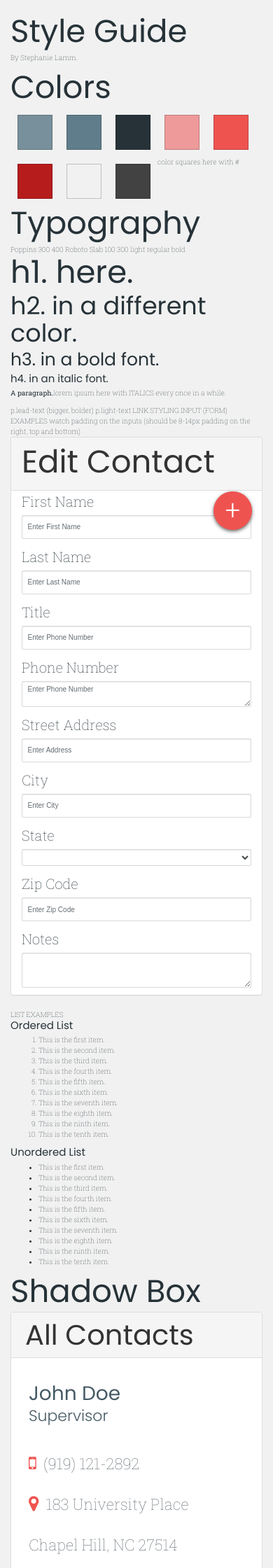
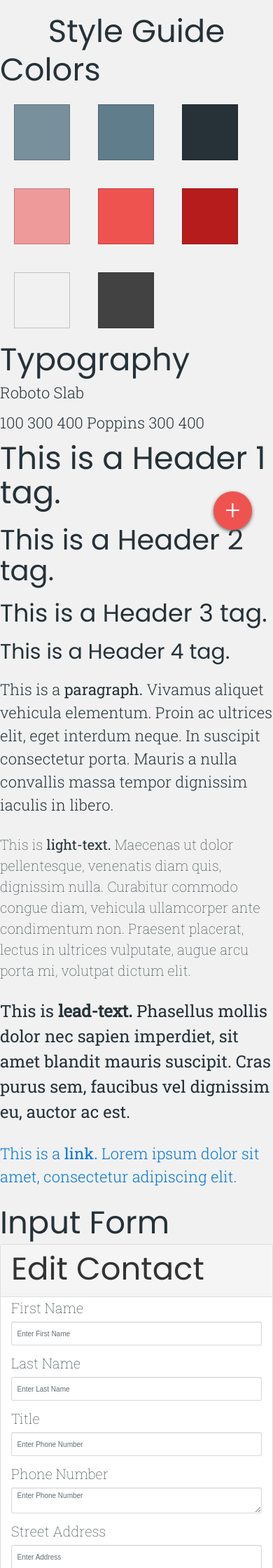
Before and after one commit to stephanielamm/contact-manager-php, a PHP site: page /styleguide.php in a window 390 px wide. Shown: the part 57-2297 px from the top of the page at 70% size. Run offline with PHP 8.4, Linux system fonts and the light colour scheme; data that the repository does not hold is empty; some libraries are stand-ins or nearby versions.

Commit message:
Working on the Style Guide.

```diff
--- a/style.css
+++ b/style.css
@@ -2,12 +2,11 @@
 /* COLORS */
 .swatch {
   float: left;
-  width: 50px;
-  height: 50px;
-  margin: 10px;
+  width: 80px;
+  height: 80px;
+  margin: 20px;
   border: 1px solid rgba(0, 0, 0, .2);
 }
-
 .main1 {
   background: #607D8B;
 }
@@ -32,6 +31,7 @@
 .accent3 {
   background: #B71C1C;
 }
+
 /* GENERAL FONT RULES */
 body{
   font-family: 'Roboto Slab', serif;
@@ -41,8 +41,21 @@ body{
 }
 p {
   font-family: 'Roboto Slab', serif;
+  font-weight: 300;
+  color: #263238;
+  font-size: 22px;
+}
+p.light-text {
+  font-family: 'Roboto Slab', serif;
   font-weight: 100;
   color: #263238;
+  font-size: 20px;
+}
+p.lead-text {
+  font-family: 'Roboto Slab', serif;
+  font-weight: 400;
+  color: #263238;
+  font-size: 24px;
 }
 h1 {
   font-family: 'Poppins', sans-serif;
@@ -50,25 +63,30 @@ h1 {
 }
 h2 {
   font-family: 'Poppins', sans-serif;
-  font-size: 35px;
+  font-size: 40px;
 }
 h3 {
   font-family: 'Poppins', sans-serif;
-  font-size: 25px;
+  font-size: 35px;
 }
 h4 {
   font-family: 'Poppins', sans-serif;
-  font-size: 15px;
+  font-size: 30px;
 }
-
+a:hover {
+  text-decoration: none;
+  color: #EF5350;
+}
 .form-group {
   font-family: 'Roboto Slab', serif;
   font-weight: 100;
   font-size: 20px;
 }
-
 .form-group label {
   font-weight: 100;
+}
+.align-center {
+  text-align: center;
 }
 
 /* BUTTONS */
--- a/styleguide.php
+++ b/styleguide.php
@@ -20,52 +20,57 @@
     <link href="https://fonts.googleapis.com/css?family=Poppins:300,400|Roboto+Slab:100,300" rel="stylesheet">
     </head>
   <body>
-<div class="container-fluid">
-    <h1>Style Guide</h1>
-    <p>By Stephanie Lamm.</p>
+<div class="row">
+  <div class="col-xs-12 col-sm-12 col-md-12 col-lg-12 col-xl-12">
+    <h1 class="align-center">Style Guide</h1>
+  </div>
+ </div>
 
-    <h1>Colors</h1>
+
+  <h1>Colors</h1>
     <div class="swatch main2"></div>
     <div class="swatch main1"></div>
     <div class="swatch text"></div>
+
     <div class="swatch accent1"></div>
     <div class="swatch accent2"></div>
     <div class="swatch accent3"></div>
+
     <div class="swatch neutral1"></div>
     <div class="swatch neutral2"></div>
 
-
-    color squares here with #
-
     <h1>Typography</h1>
-    Poppins
+    <p>Roboto Slab<p>
+    100
     300
     400
 
-    Roboto Slab
-    100
-    300
+  Poppins
+  300
+  400
 
-    light
-    regular
-    bold
+<div class="row">
+  <div class="col-xs-12 col-sm-12 col-md-12 col-lg-12 col-xl-12">
+    <h1>This is a Header 1 tag.</h1></br>
+    <h2>This is a Header 2 tag.</h2></br>
+    <h3>This is a Header 3 tag.</h3></br>
+    <h4>This is a Header 4 tag.</h4></br>
+</div>
+</div>
+<div class="row">
+  <div class="col-xs-12 col-sm-12 col-md-12 col-lg-4 col-xl-4">
+    <p>This is a <b>paragraph. </b>Vivamus aliquet vehicula elementum. Proin ac ultrices elit, eget interdum neque. In suscipit consectetur porta. Mauris a nulla convallis massa tempor dignissim iaculis in libero.</p></br>
+  </div>
+  <div class="col-xs-12 col-sm-12 col-md-12 col-lg-4 col-xl-4">
+    <p class="light-text">This is<b> light-text. </b>Maecenas ut dolor pellentesque, venenatis diam quis, dignissim nulla. Curabitur commodo congue diam, vehicula ullamcorper ante condimentum non. Praesent placerat, lectus in ultrices vulputate, augue arcu porta mi, volutpat dictum elit.</p></br>
+  </div>
+  <div class="col-xs-12 col-sm-12 col-md-12 col-lg-4 col-xl-4">
+    <p class="lead-text">This is<b> lead-text. </b>Phasellus mollis dolor nec sapien imperdiet, sit amet blandit mauris suscipit. Cras purus sem, faucibus vel dignissim eu, auctor ac est.</p></br>
+  </div>
+</div>
+    <p><a href="#">This is a<b> link. </b>Lorem ipsum dolor sit amet, consectetur adipiscing elit.</a></p></br>
 
-
-    <h1>h1. here.</h1>
-    <h2>h2. in a different color.</h2>
-    <h3>h3. in a bold font.</h3>
-    <h4>h4. in an italic font.</h4>
-    <h5></h5>
-
-    <p><b>A paragraph.</b>lorem ipsum here with ITALICS every once in a while.</p>
-    p.lead-text (bigger, bolder)
-    p.light-text
-
-    LINK STYLING
-
-    INPUT (FORM) EXAMPLES
-    watch padding on the inputs (should be 8-14px padding on the right, top and bottom)
-
+  <h1>Input Form</h1>
     <div class="container panel panel-default" id="presentation">
       <div class="row panel-heading">
     <form method="POST" action="/#.php">
@@ -165,7 +170,11 @@
   </form>
 </div>
 
-    LIST EXAMPLES
+<div class="row">
+  <div class="col-xs-12 col-sm-12 col-md-12 col-lg-12 col-xl-12">
+    <h2 class="style-h2">Lists</h2>
+
+  <div class="col-xs-12 col-sm-12 col-md-6 col-lg-6 col-xl-6">
     <h4 class="align-center">Ordered List</h4>
       <ol>
         <li>This is the first item.</li>
@@ -179,7 +188,8 @@
         <li>This is the ninth item.</li>
         <li>This is the tenth item.</li>
       </ol>
-
+    </div>
+    <div class="col-xs-12 col-sm-12 col-md-6 col-lg-6 col-xl-6">
       <h4 class="align-center">Unordered List</h4>
         <ul>
           <li>This is the first item.</li>
@@ -193,6 +203,9 @@
           <li>This is the ninth item.</li>
           <li>This is the tenth item.</li>
         </ul>
+      </div>
+    </div>
+  </div>
 
 
   <h1>Shadow Box</h1>
@@ -230,5 +243,5 @@
   </div>
 </div>
 </div>
-  </body>
-</html>
+
+<?php include 'footer.php' ?>
```
